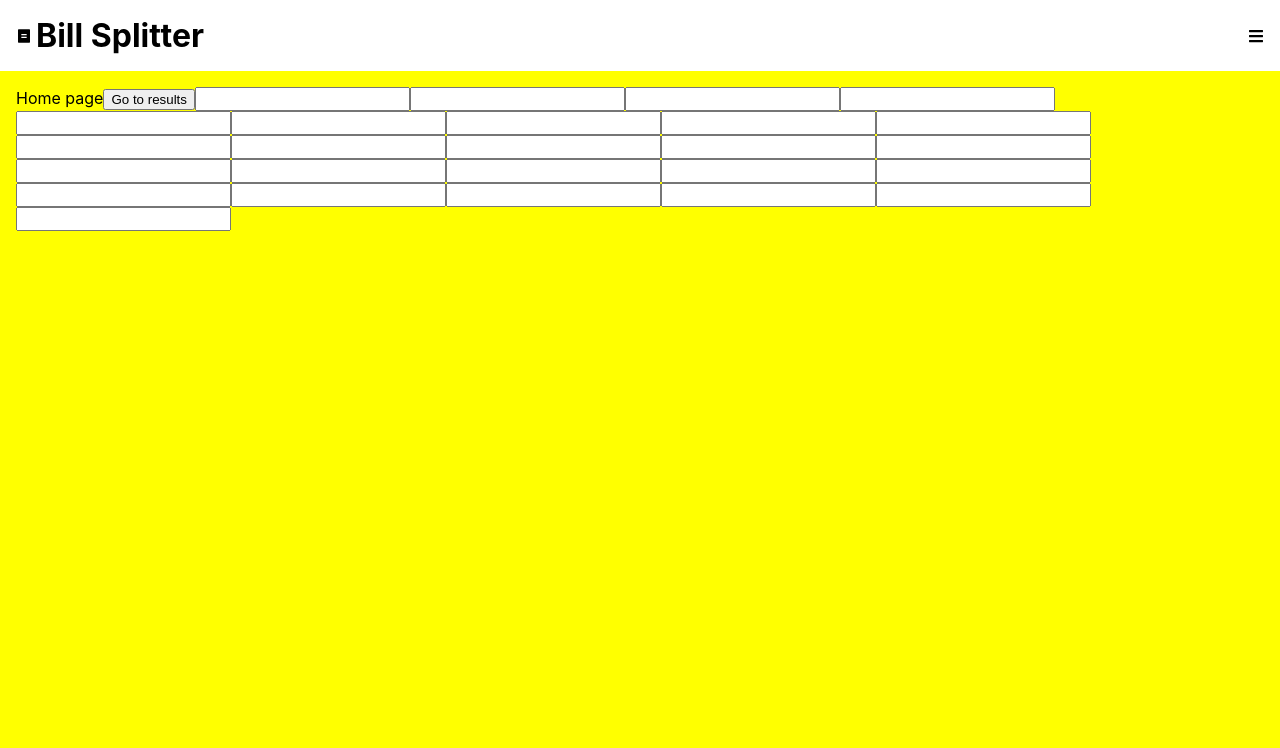
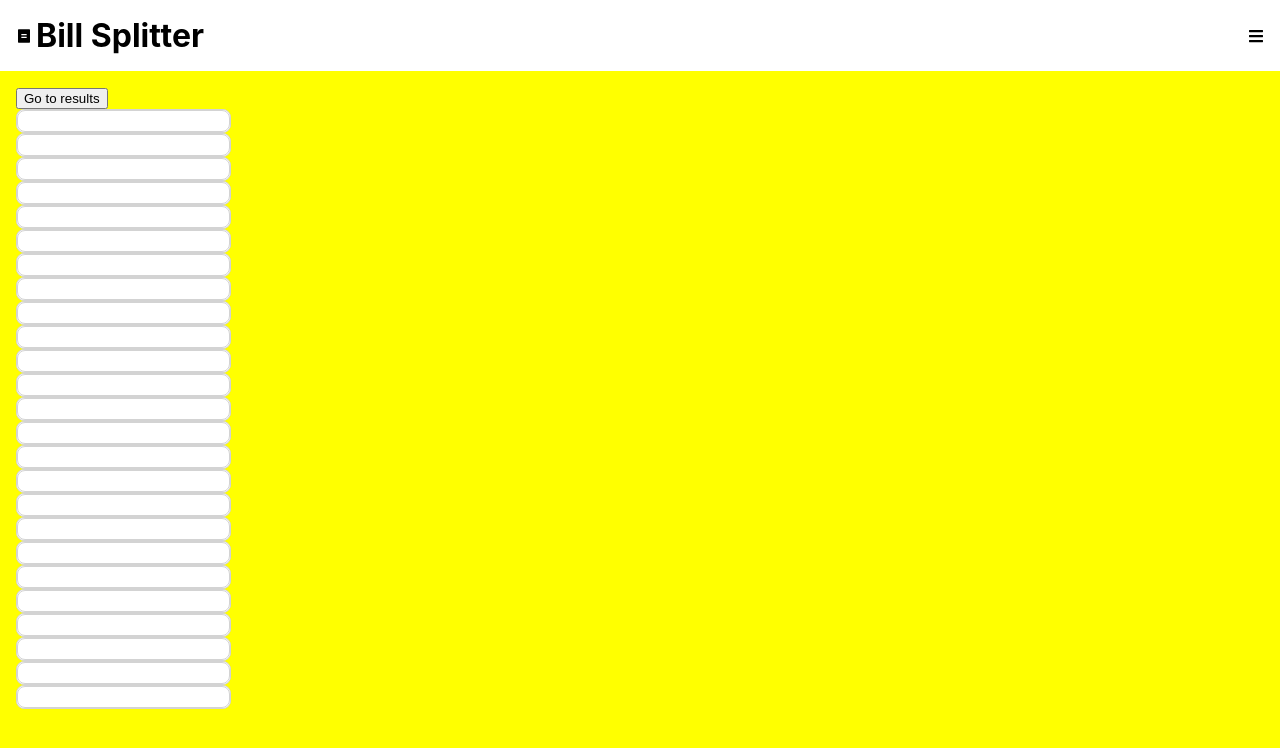
Before and after one commit to setowilliam/bill-splitter-v2, a Next.js app: page / in a window 1280 px wide. Shown: the top 748 px of the page. Built offline with nearby package versions, Linux system fonts and the light colour scheme.

Commit message:
feat: the opacity trick

```diff
--- a/src/global-components/Input/index.tsx
+++ b/src/global-components/Input/index.tsx
@@ -1,11 +1,10 @@
-import { FC, FocusEventHandler, HTMLAttributes, useRef, useState } from "react";
-import { StyledInput } from "./styles";
+import { FC, FocusEventHandler, HTMLAttributes, useRef } from "react";
+import { InputContainer, StyledInput } from "./styles";
 
 type InputProps = HTMLAttributes<HTMLInputElement>;
 
 const Input: FC<InputProps> = (props) => {
   const inputRef = useRef<HTMLInputElement>(null);
-  const [focused, setFocused] = useState(false);
 
   const handleBlur: FocusEventHandler<HTMLInputElement> = (event) => {
     props.onBlur?.(event);
@@ -17,19 +16,21 @@ const Input: FC<InputProps> = (props) => {
       current.style.opacity = "0";
       setTimeout(() => {
         current.style.opacity = "1";
-      }, 50);
+      }, 200);
     }
 
     props.onFocus?.(event);
   };
 
   return (
+    <InputContainer>
       <StyledInput
         ref={inputRef}
         {...props}
         onFocus={handleFocus}
         onBlur={handleBlur}
       />
+    </InputContainer>
   );
 };
 
--- a/src/global-components/Input/styles.ts
+++ b/src/global-components/Input/styles.ts
@@ -2,4 +2,14 @@ import styled from "styled-components";
 
 export const StyledInput = styled.input`
   font-size: 1rem;
+  background: white;
+  border-radius: 0.5rem;
+  border: 1px solid lightgray;
 `;
+
+export const InputContainer = styled.div`
+  background: white;
+  border-radius: 0.5rem;
+  border: 1px solid lightgray;
+  width: fit-content;
+`;
--- a/src/layout-components/MainLayout/styles.ts
+++ b/src/layout-components/MainLayout/styles.ts
@@ -3,7 +3,6 @@ import styled from "styled-components";
 
 export const MainLayoutContainer = styled(motion.main)`
   padding: 1rem;
-  /* padding-top: calc(38px + 3 * 1rem); */
   background-color: yellow;
   grid-area: main;
   overflow-y: scroll;
--- a/src/pages/index.tsx
+++ b/src/pages/index.tsx
@@ -8,7 +8,6 @@ const Home: NextPage = () => {
 
   return (
     <>
-      Home page
       <button onClick={() => router.push("/results")}>Go to results</button>
       <Input />
       <Input />
--- a/src/pages/results.tsx
+++ b/src/pages/results.tsx
@@ -6,7 +6,6 @@ const Results: NextPage = () => {
 
   return (
     <>
-      Results Page
       <button onClick={() => router.push("/")}>Go home</button>
     </>
   );
```
Lines whose indentation alone changed are shown as unchanged.
